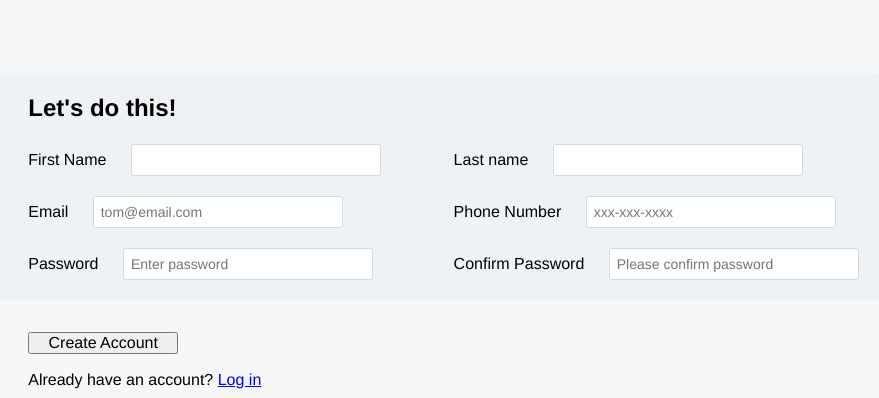
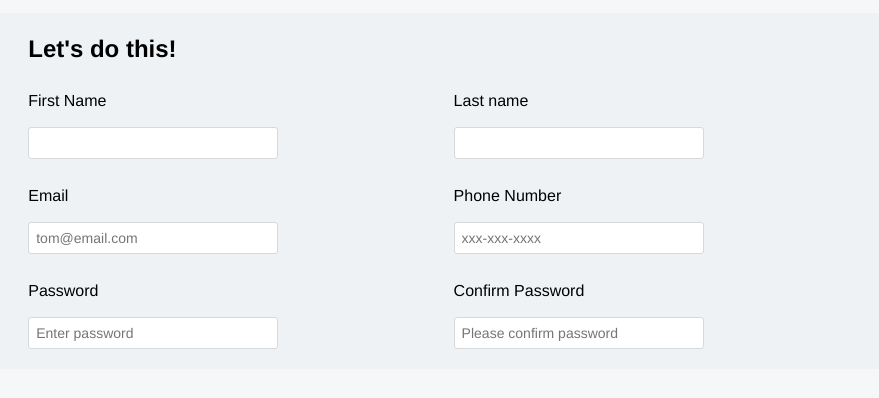
Before and after one commit to Tom-Doc/odin-form-project, a plain HTML site: page index.html in a window 1280 px wide. Shown: the part 278-676 px from the top of the page, 401-1280 px from the left. Drawn offline with Linux system fonts and the light colour scheme.

Commit message:
Corrected styling in @media to correctly display text on top of input boxes

```diff
--- a/style.css
+++ b/style.css
@@ -89,7 +89,7 @@ body {
   background-color: #F6F7F8;
   border-radius: 1px;
   width: 100%;
-  height: 100vh;
+  height: 50vh;
   padding-left: 2rem;
   padding-top: 10rem;
 }
@@ -124,7 +124,7 @@ body {
 .form-row input[type='email'],
 .form-row input[type='password'],
 .form-row input[type='confirm-password'] {
-  background-color: #FFFFFF;
+  background-color: #ffffff;
   border: 1px solid #D6D9DC;
   border-radius: 3px;
   padding: 7px;
@@ -152,7 +152,9 @@ body {
 
   .form-row,
   .logo-text {
-    flex-direction: row;
+    /* All 3 below allow inputs and named to be stacked */
+     display: flex;
+    flex-direction: column;
     align-items: flex-start;
     /* To avoid stretching */
     margin-bottom: 20px;
@@ -165,6 +167,10 @@ body {
     width: 250px;
     height: initial;
   }
+
+  /* .form-row input[type='text']:focus {
+    border: 2px solid blue;
+  } */
 
   .form-row label {
     text-align: right;
```
